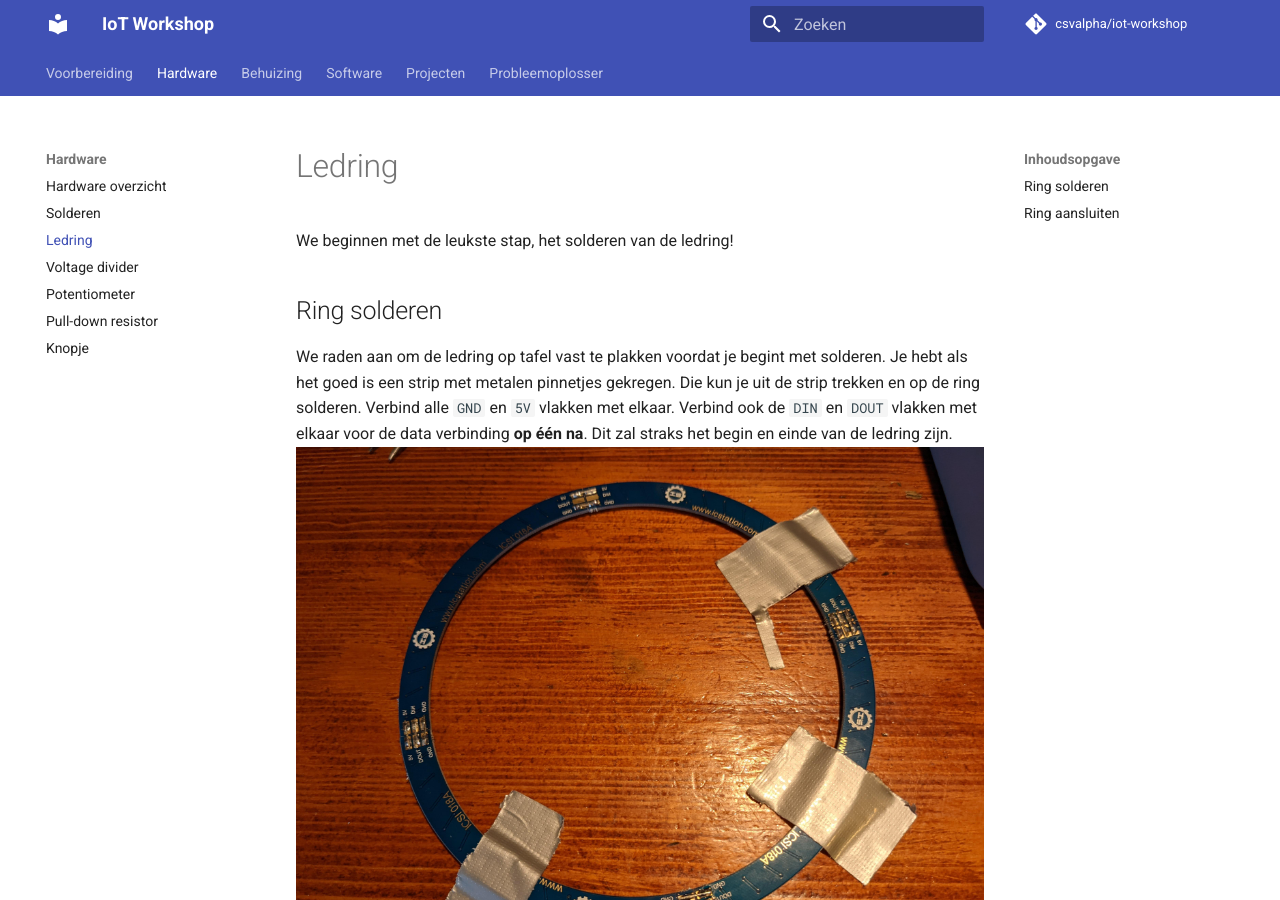
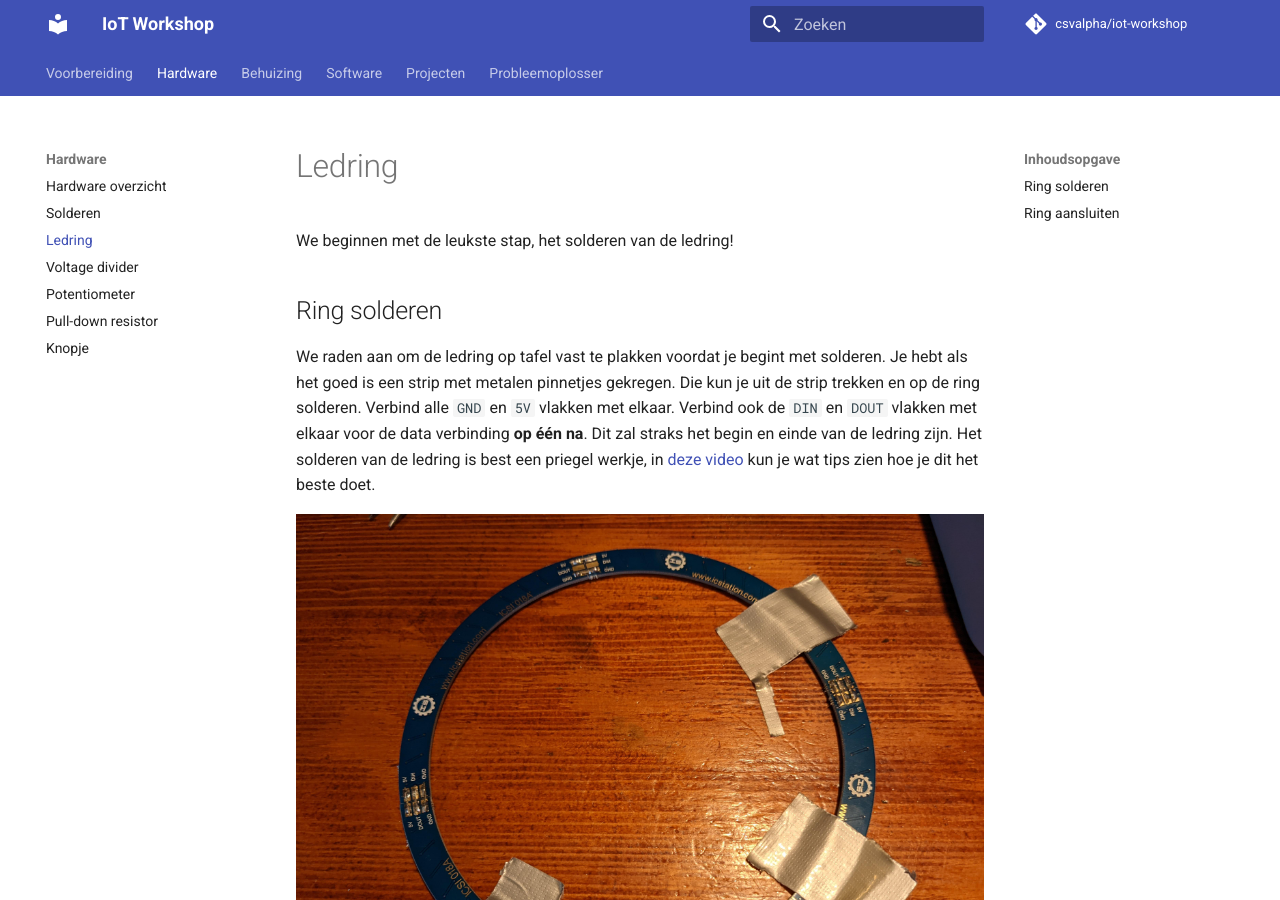
Before and after one commit to csvalpha/iot-workshop, an MkDocs documentation site: the page built from docs/hardware/ledring.md, in a window 1280 px wide and 900 px high. Built offline with MkDocs 1.6.1 and Material for MkDocs 9.7.7, drawn with Linux system fonts in a browser that asks for light colours; comment, search, counter and statistics services are not loaded.

Commit message:
Update ledring.md

```diff
--- a/docs/hardware/ledring.md
+++ b/docs/hardware/ledring.md
@@ -1,13 +1,19 @@
 # Ledring
+
 We beginnen met de leukste stap, het solderen van de ledring!
 
 ## Ring solderen
-We raden aan om de ledring op tafel vast te plakken voordat je begint met solderen. Je hebt als het goed is een strip met metalen pinnetjes gekregen. Die kun je uit de strip trekken en op de ring solderen. Verbind alle `GND` en `5V` vlakken met elkaar. Verbind ook de `DIN` en `DOUT` vlakken met elkaar voor de data verbinding **op één na**. Dit zal straks het begin en einde van de ledring zijn.
+
+We raden aan om de ledring op tafel vast te plakken voordat je begint met solderen. Je hebt als het goed is een strip met metalen pinnetjes gekregen. Die kun je uit de strip trekken en op de ring solderen. Verbind alle `GND` en `5V` vlakken met elkaar. Verbind ook de `DIN` en `DOUT` vlakken met elkaar voor de data verbinding **op één na**. Dit zal straks het begin en einde van de ledring zijn. Het solderen van de ledring is best een priegel werkje, in [deze video](https://cloud.rubensmit.com/s/SRYYPAWBZGkcFnM) kun je wat tips zien hoe je dit het beste doet.
+
 ![Ledring op tafel getaped en gesoldeerd](../assets/images/hardware-ledring.jpg)
 
 In deze closeup kun je de verbindingen zien. Hier zie je het begin en einde van de ledring.
+
 ![Niet gesoldeerde verbinging](../assets/images/hardware-ledring-detail.jpg)
 
 ## Ring aansluiten
+
 Vervolgens moet de ledring aangesloten worden op de ESP. Soldeer daarvoor draden tussen de `GND` pin van de ESP en het `GND` vlak van de ledring, de `5V` pin van de ESP en het `5V` vlak van de ledring. Voor de dataoverdracht tussen de ledring en de ESP moet je een draad solderen tussen de `D4` pin van de ESP en het `DIN` vlak van de ledring. Let goed op dat deze draad niet per ongeluk het `DOUT` vlak raakt want dan werkt de ring niet.
+
 ![Ring aansluiting op esp](../assets/images/hardware-ledring-connectie.jpg)
```
